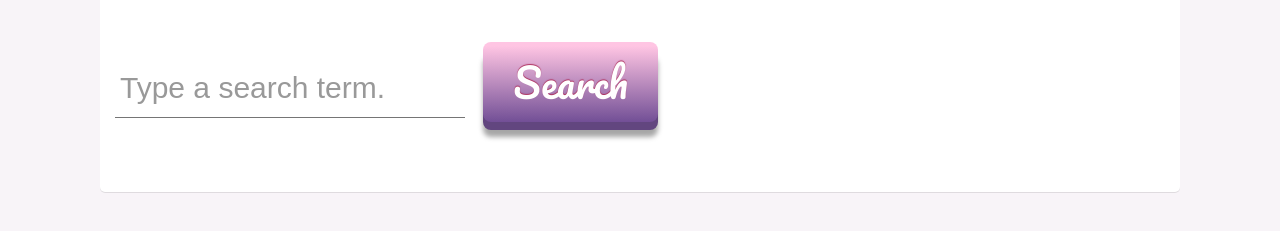
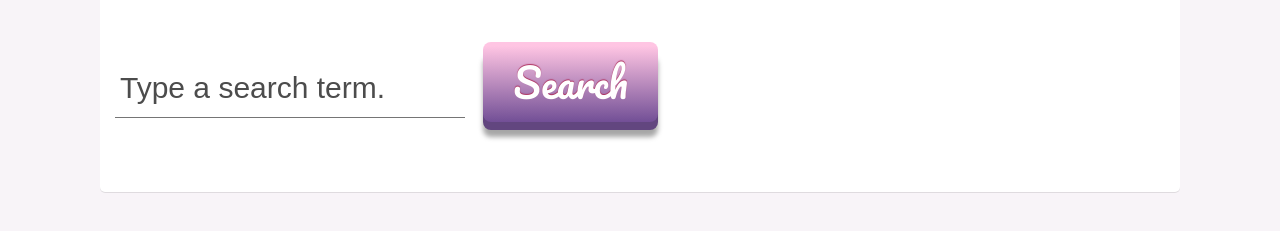
Before and after one commit to lee-anne-clarke/photosearch, a website: page index.html in a window 1280 px wide. Shown: the part 147-378 px from the top of the page. Drawn offline with nearby package versions, Linux system fonts and the light colour scheme; a web font is replaced by a local one.

Commit message:
Accessibility cleanup
- Changed color of form label to increase contrast
- Form label and input updates

```diff
--- a/css/styles.scss
+++ b/css/styles.scss
@@ -136,7 +136,7 @@ h1 {
   position: absolute;
   left: 5px;
   top: 4px;
-  color: #999;
+  color: #4c4c4c;
   font-size: 25px;
   line-height: 1.4;
   pointer-events: none;
--- a/index.html
+++ b/index.html
@@ -13,12 +13,11 @@
 
   <!--[if lt IE 10]>
     <style type="text/css">
-      label {
-          top:0px;
-          color:#5264AE;
-          font-size:19px;
-      }
-
+			label {
+			  top:0px;
+			  color:#5264AE;
+			  font-size:19px;
+			}
     </style>
   <![endif]-->
 
@@ -43,8 +42,8 @@
 
         <form>
           <div class="form-group">
-            <input class="form-input" type="search" name="search" id="searchInput" required>
-            <label class="form-label" for="search">Type a search term.</label>
+            <input class="form-input" type="search" name="searchInput" id="searchInput" required>
+            <label class="form-label" for="searchInput">Type a search term.</label>
             <input class="btn-submit" type="submit" value="Search" id="submitBtn">
           </div><!--/.form-group -->
         </form>
```
Also changed, not shown: css/styles.css.
